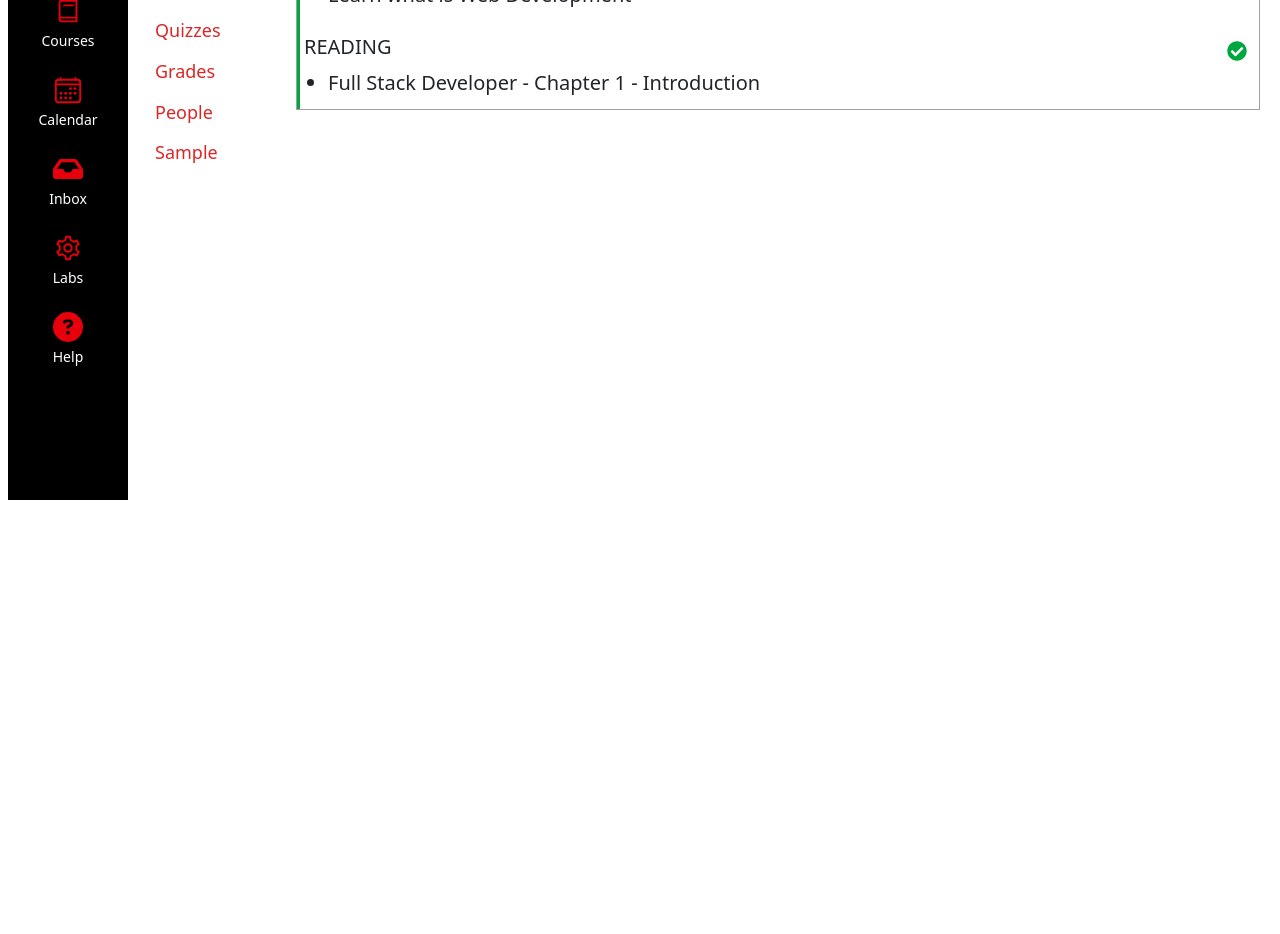
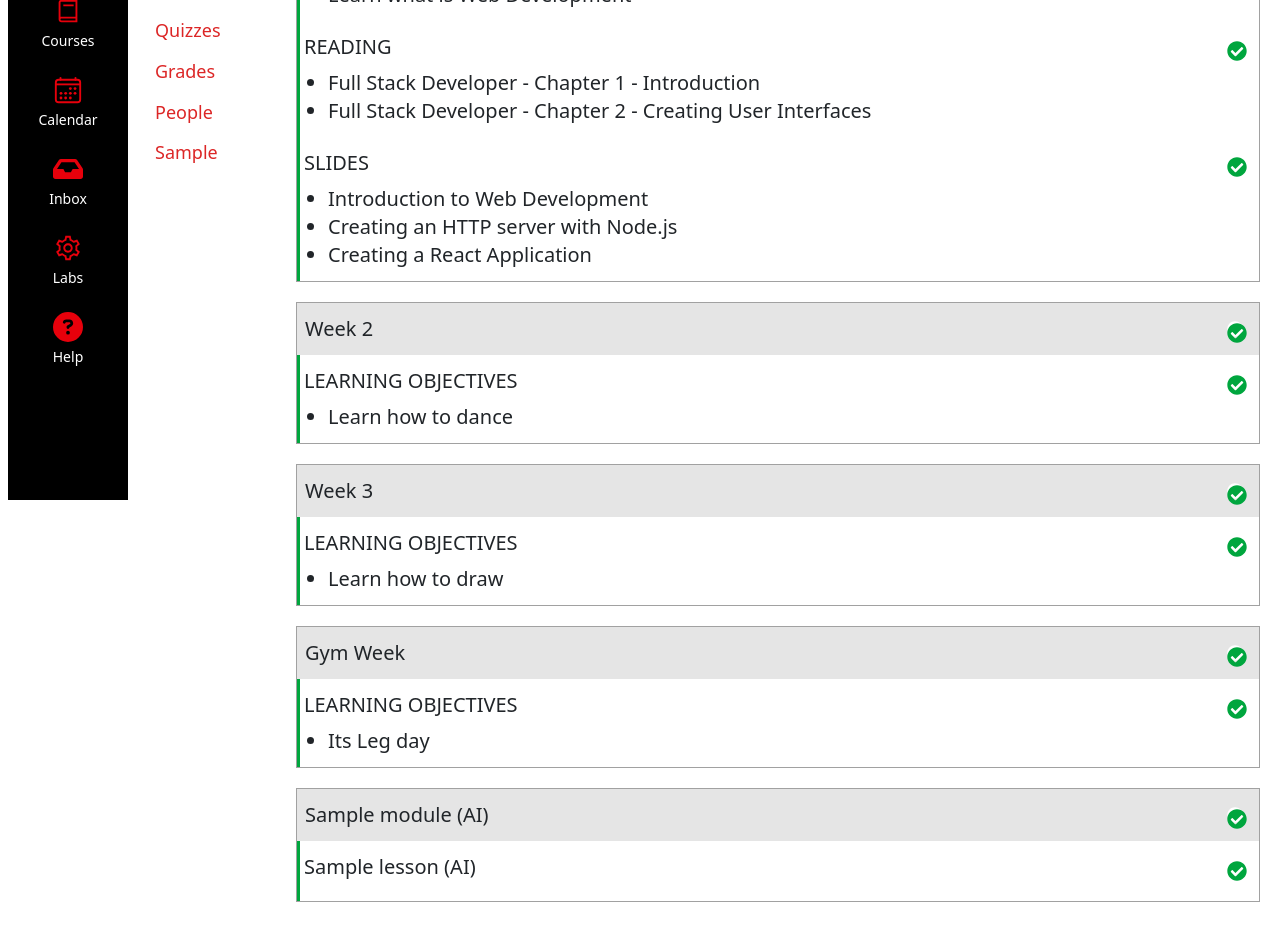
Before and after one commit to ZeroZ9/webclient-cs5610, a Next.js app: page /courses/1/modules in a window 1280 px wide. Shown: the part 300-1234 px from the top of the page. Before the commit the page ends 808 px from the top, so only its background shows below. Built offline with nearby package versions, Linux system fonts and the light colour scheme.

Commit message:
Restore full module list on modules page

```diff
--- a/app/(kambaz)/courses/[cid]/modules/page.tsx
+++ b/app/(kambaz)/courses/[cid]/modules/page.tsx
@@ -78,7 +78,6 @@
 //   );
 // }
 
-
 import Lesson from "./Lesson";
 import Module from "./Module";
 
@@ -121,7 +120,37 @@ export default function Modules() {
             <li className="wd-content-item">
               Full Stack Developer - Chapter 1 - Introduction
             </li>
+            <li className="wd-content-item">
+              Full Stack Developer - Chapter 2 - Creating User Interfaces
+            </li>
           </Lesson>
+          <Lesson title="SLIDES">
+            <li className="wd-content-item">Introduction to Web Development</li>
+            <li className="wd-content-item">
+              Creating an HTTP server with Node.js
+            </li>
+            <li className="wd-content-item">Creating a React Application</li>
+          </Lesson>
+        </Module>
+        <Module title="Week 2">
+          <Lesson title="LEARNING OBJECTIVES">
+            <li className="wd-content-item">Learn how to dance</li>
+          </Lesson>
+        </Module>
+        <Module title="Week 3">
+          <Lesson title="LEARNING OBJECTIVES">
+            <li className="wd-content-item">Learn how to draw</li>
+          </Lesson>
+        </Module>
+
+        <Module title="Gym Week">
+          <Lesson title="LEARNING OBJECTIVES">
+            <li className="wd-content-item">Its Leg day</li>
+          </Lesson>
+        </Module>
+
+        <Module title="Sample module (AI)">
+          <Lesson title="Sample lesson (AI)" />
         </Module>
       </ul>
     </div>
```
